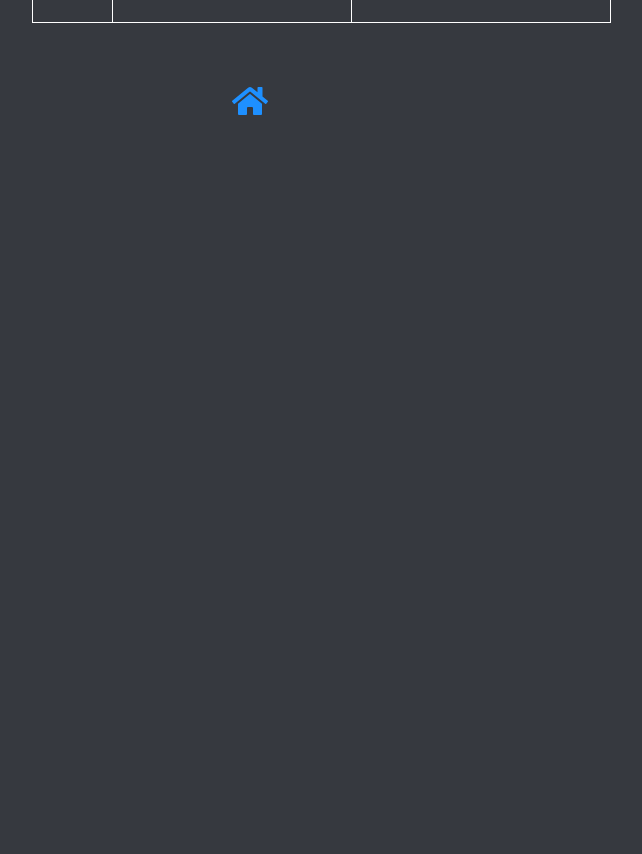
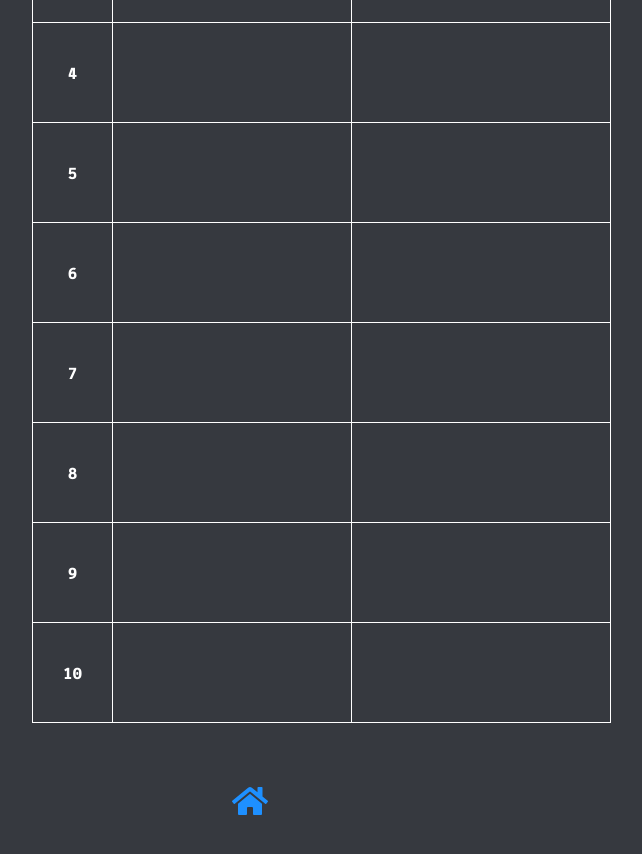
Before and after one commit to clrko/wild-thunder, a React (Create React App) app: page /ranking-standart in a window 1280 px wide. Shown: the part 400-1254 px from the top of the page, without its empty margins (390-1032 px from the left). Before the commit the page ends 800 px from the top, so only its background shows below. Built offline with nearby package versions, Linux system fonts and the light colour scheme.

Commit message:
create page ranking standart

```diff
--- a/src/components/pages/ModePage.js
+++ b/src/components/pages/ModePage.js
@@ -14,12 +14,12 @@ import './ModePage.css'
 
 Modal.setAppElement('#root');
 
-const ModePage = () => {
+const ModePage = (props) => {
     const [modalIsOpen,setModalIsOpen] = useState(false)
     return (
         <div className="modepage-wrapper">
             <NavbarHeader />
-            <ModePageChoice />
+            <ModePageChoice  username={props.location.username} />
             <Modal isOpen={modalIsOpen} onRequestClose={()=> setModalIsOpen(false)} className="main-rule-modal">
                 <div className="modal-content">
                     <button  onClick={() => setModalIsOpen(false)} className="main-rule-close-btn"><FontAwesomeIcon icon={faTimes} className="modal-icon"/></button>
--- a/src/components/pages/ModePageCards.js
+++ b/src/components/pages/ModePageCards.js
@@ -2,9 +2,10 @@ import React from 'react';
 import { NavLink } from 'react-router-dom'
 import "./ModePageCards.css"
 
-const ModePageCards = ({title, pathname, modeColor, description}) => {
+const ModePageCards = ({title, pathname, modeColor, description,username}) => {
+
     return (
-        <NavLink to={{pathname}}>
+        <NavLink to={{pathname , username}}>
             <div className="ModePageCards-card" style={{backgroundColor: modeColor}}>
                 <div className="ModePageCards-title">
                     <p>{title}</p>
--- a/src/components/pages/ModePageChoice.js
+++ b/src/components/pages/ModePageChoice.js
@@ -11,11 +11,12 @@ const description = ['10 songs','No songs limit !']
 
 class ModePageChoice extends Component {
     render() {
+        const username = this.props.username
         return (
             <Fragment>
-                <h1 className="modePage-title">Pick up your mode</h1>
+                <h1 className="modePage-title">Hi {username} ,Pick up your mode</h1>
                 <div className="modePage-list">
-                    {arrayMode.map((mode, i) => <ModePageCards key={i} title={mode} pathname={gamePathname[i]} modeColor={modeColor[i]} description={description[i]} />)}
+                    {arrayMode.map((mode, i) => <ModePageCards key={i} title={mode} pathname={gamePathname[i]} modeColor={modeColor[i]} description={description[i]} username={username}/>)}
                 </div>
             </Fragment>
         )
--- a/src/components/pages/RankingStandart.js
+++ b/src/components/pages/RankingStandart.js
@@ -34,6 +34,41 @@ class RankingStandart extends React.Component {
                         <td></td>
                         <td></td>
                     </tr>
+                    <tr className="ranking-standart-tr">
+                        <td>4</td>
+                        <td></td>
+                        <td></td>
+                    </tr>
+                    <tr className="ranking-standart-tr">
+                        <td>5</td>
+                        <td></td>
+                        <td></td>
+                    </tr>
+                    <tr className="ranking-standart-tr">
+                        <td>6</td>
+                        <td></td>
+                        <td></td>
+                    </tr>
+                    <tr className="ranking-standart-tr">
+                        <td>7</td>
+                        <td></td>
+                        <td></td>
+                    </tr>
+                    <tr className="ranking-standart-tr">
+                        <td>8</td>
+                        <td></td>
+                        <td></td>
+                    </tr>
+                    <tr className="ranking-standart-tr">
+                        <td>9</td>
+                        <td></td>
+                        <td></td>
+                    </tr>
+                    <tr className="ranking-standart-tr">
+                        <td>10</td>
+                        <td></td>
+                        <td></td>
+                    </tr>
                 </table>
                 <NavLink to="/" className="goHome_button_standart"><button><FontAwesomeIcon icon={faHome} className="goHome_icon_standart" /></button></NavLink>
             </div>
--- a/src/components/pages/ThemePage.js
+++ b/src/components/pages/ThemePage.js
@@ -43,11 +43,11 @@ class ThemePage extends Component {
                     :
                     <div>
                         <NavbarHeader />
-                        <h1>{`Hi ${this.state.username}, choose a theme and take on the challenge`}</h1>
+                        <h1>{`${this.state.username}, choose a theme and take on the challenge`}</h1>
                         <div className="container-card">
                             <div className="cards-list">
                                 {this.state.genresList.map((genre, i) =>
-                                    <Cards key={genre.id} genreId={genre.id} divStyle={themeBackgroundColor[i]} genreTitle={genre.name.replace(/\//g, " / ")}></Cards>
+                                    <Cards key={genre.id} genreId={genre.id} divStyle={themeBackgroundColor[i]} genreTitle={genre.name.replace(/\//g, " / ")} username={this.state.username} ></Cards>
                                 )}
                             </div>
                         </div>
```
